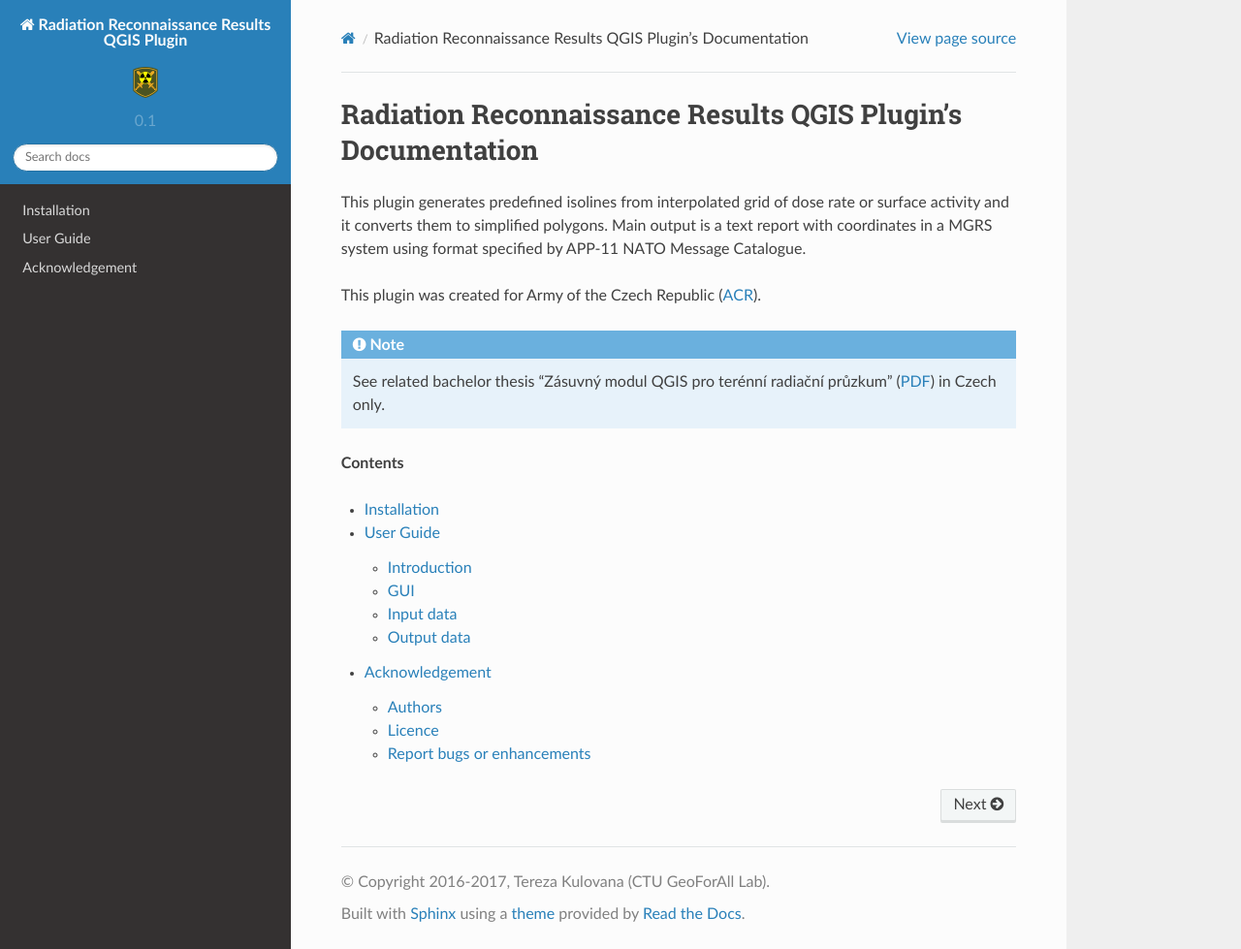
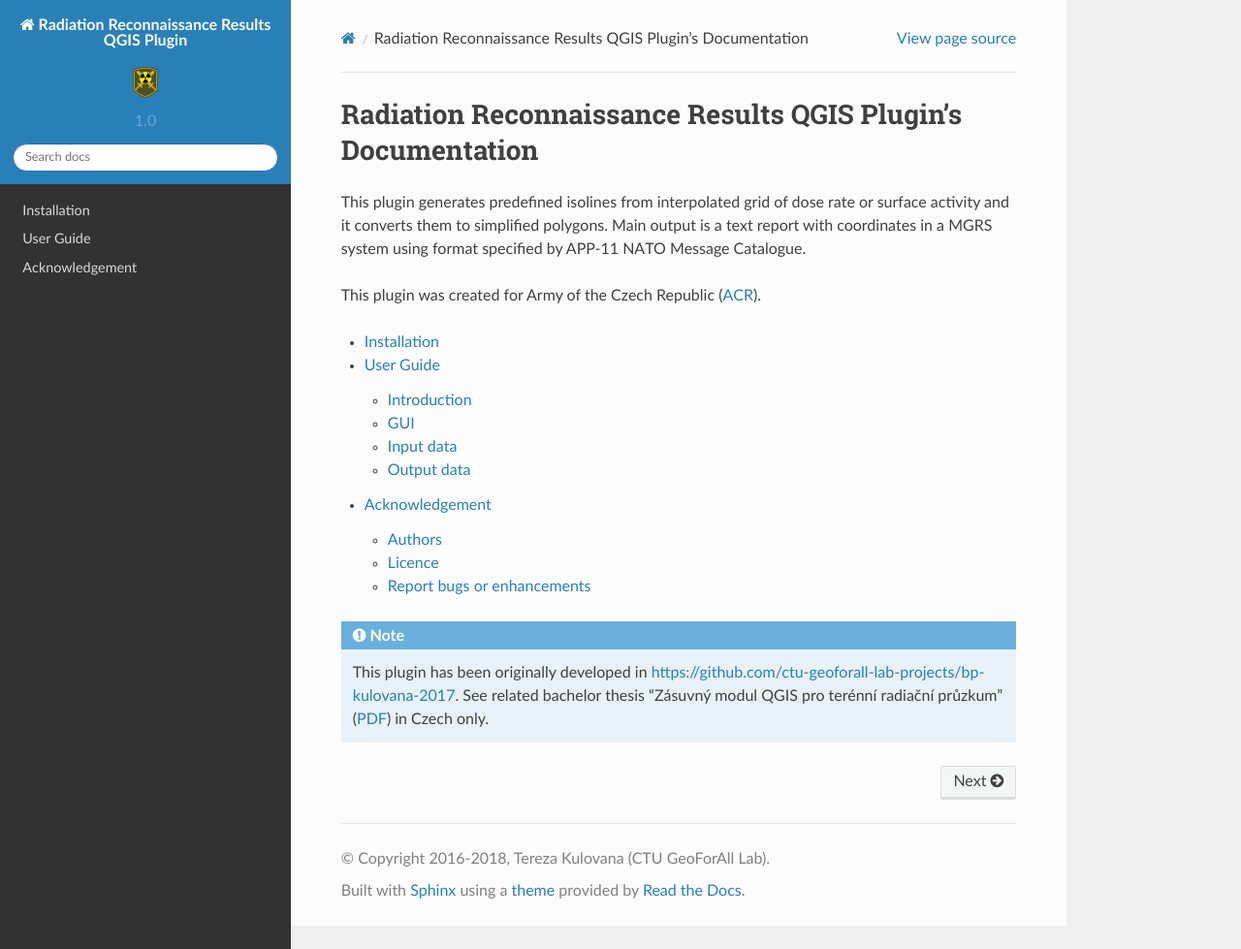
Before and after one commit to ctu-geoforall-lab/qgis-radiation-reconnaissance-results-plugin, a Sphinx documentation site: the page built from docs/source/index.rst, in a window 1280 px wide and 979 px high. Shown: the whole window at 97% size. Built offline with Sphinx 7.4.7 and the Read the Docs theme 2.0.0, drawn with Linux system fonts in a browser that asks for light colours; formulas are drawn with MathJax 3; pages that are not in the unit, such as notebooks, are missing from menus.

```diff
--- a/docs/source/conf.py
+++ b/docs/source/conf.py
@@ -44,16 +44,16 @@ master_doc = 'index'
 
 # General information about the project.
 project = u'Radiation Reconnaissance Results QGIS Plugin'
-copyright = u'2016-2017, Tereza Kulovana (CTU GeoForAll Lab)'
+copyright = u'2016-2018, Tereza Kulovana (CTU GeoForAll Lab)'
 
 # The version info for the project you're documenting, acts as replacement for
 # |version| and |release|, also used in various other places throughout the
 # built documents.
 #
 # The short X.Y version.
-version = '0.1'
+version = '1.0'
 # The full version, including alpha/beta/rc tags.
-release = '0.1'
+release = '1.0'
 
 # The language for content autogenerated by Sphinx. Refer to documentation
 # for a list of supported languages.
--- a/docs/source/index.rst
+++ b/docs/source/index.rst
@@ -6,16 +6,8 @@ or surface activity and it converts them to simplified polygons. Main output
 is a text report with coordinates in a MGRS system using format specified by
 APP-11 NATO Message Catalogue.
 
-
 This plugin was created for Army of the Czech Republic (`ACR
 <http://www.army.cz/en/>`__).
-
-.. note:: See related bachelor thesis "Zásuvný modul QGIS pro terénní
-   radiační průzkum" (`PDF
-   <https://github.com/ctu-geoforall-lab-projects/bp-kulovana-2017/raw/master/text/tereza-kulovana-bp-2017.pdf>`__)
-   in Czech only.
-
-**Contents**
 
 .. toctree::
    :maxdepth: 2
@@ -23,3 +15,10 @@ This plugin was created for Army of the Czech Republic (`ACR
   installation
   user_guide
   acknowledgement
+
+.. note:: This plugin has been originally developed in
+          https://github.com/ctu-geoforall-lab-projects/bp-kulovana-2017. See
+          related bachelor thesis "Zásuvný modul QGIS pro terénní
+          radiační průzkum" (`PDF
+          <https://github.com/ctu-geoforall-lab-projects/bp-kulovana-2017/raw/master/text/tereza-kulovana-bp-2017.pdf>`__)
+          in Czech only.
--- a/metadata.txt
+++ b/metadata.txt
@@ -10,7 +10,7 @@
 name=Radiation reconnaissance results
 qgisMinimumVersion=2.14
 description=This plugin generates polygons from grid.
-version=0.1
+version=1.0
 author=Tereza Kulovana (CTU GeoForAll Lab)
 email=teri.kulovana@gmail.com
 
@@ -28,7 +28,7 @@ repository=https://github.com/ctu-geoforall-lab/qgis-radiation-reconnaissance-re
 # Tags are comma separated with spaces allowed
 tags=
 
-homepage=
+homepage=https://ctu-geoforall-lab.github.io/qgis-radiation-reconnaissance-results-plugin/
 category=Plugins
 icon=icon.png
 # experimental flag
```
